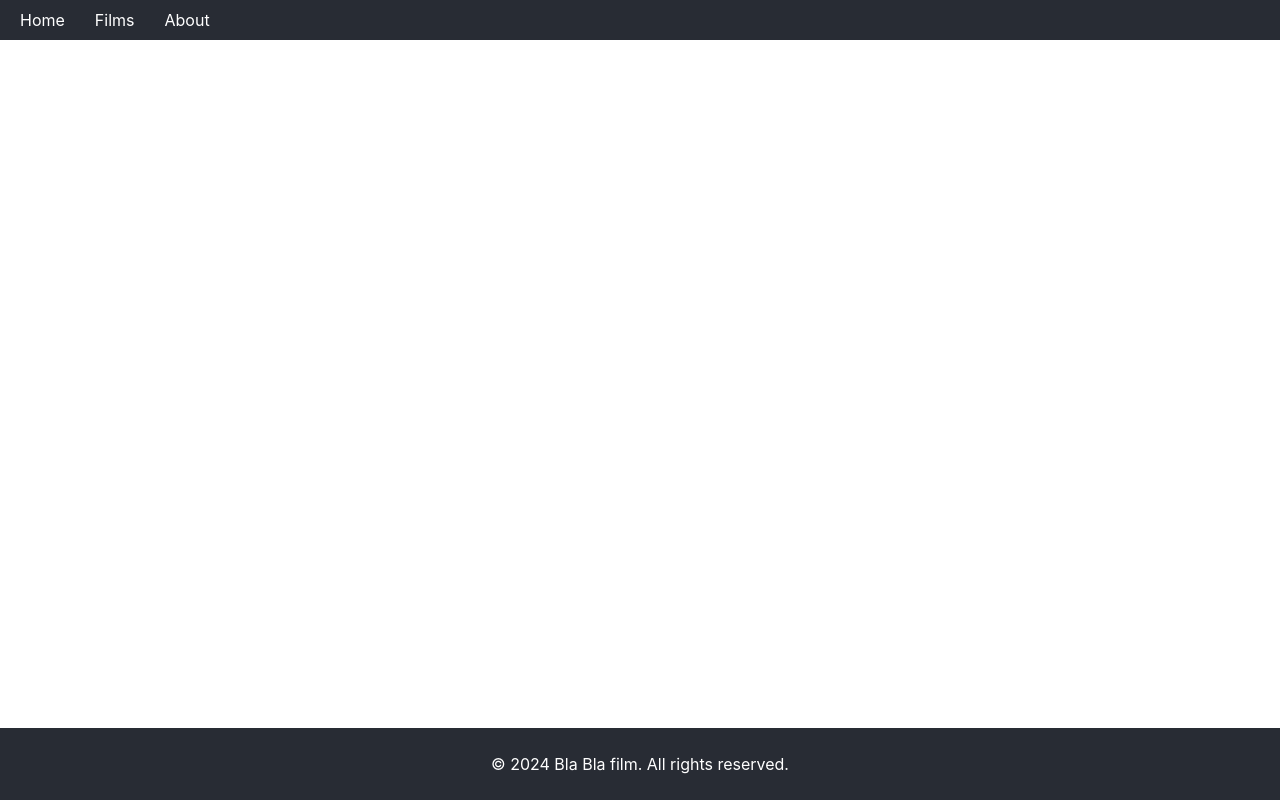
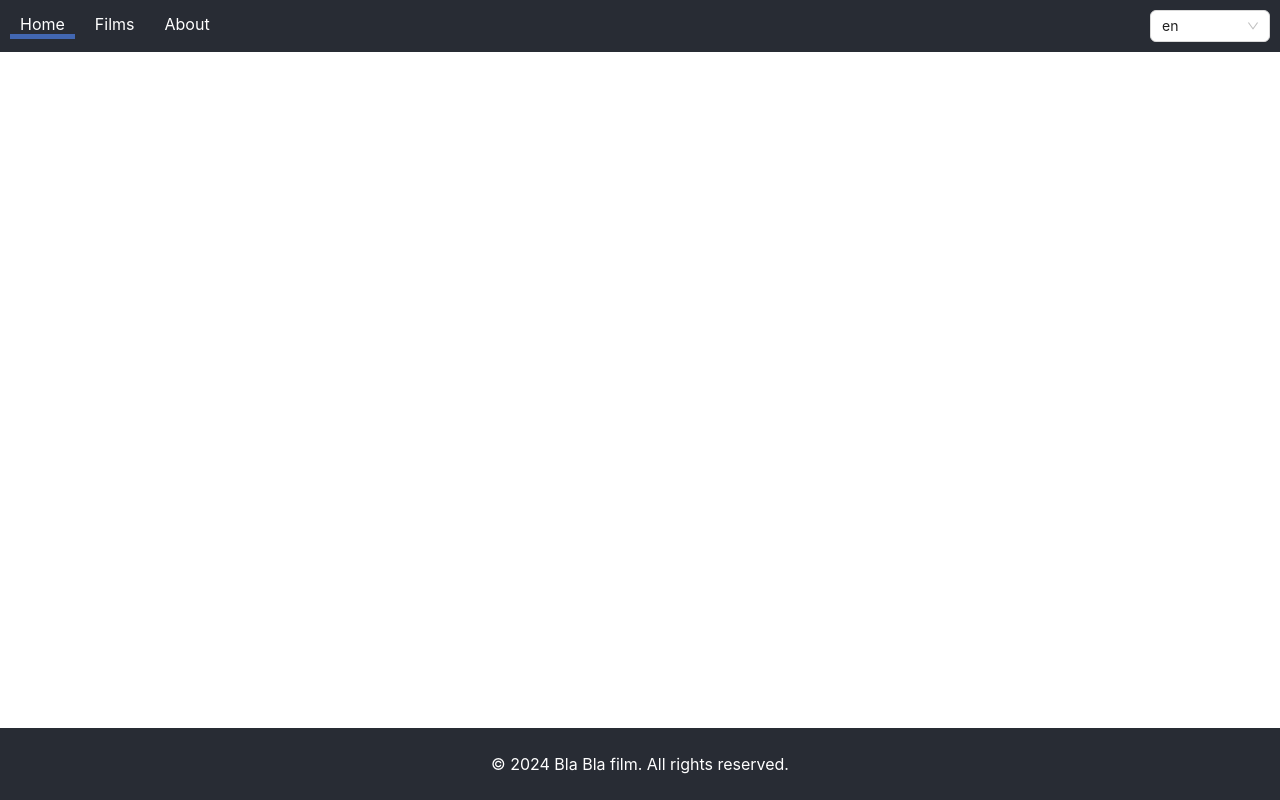
Before and after one commit to olehmyts/blablafilm, a React (Create React App) app: page / in a window 1280 px wide. Built offline with nearby package versions, Linux system fonts and the light colour scheme; no server answers.

Commit message:
Implement change language context

```diff
--- a/src/App.tsx
+++ b/src/App.tsx
@@ -2,15 +2,18 @@ import "./App.css";
 import Header from "./components/header.component";
 import { Footer } from "./components/footer.component";
 import BaseRouter from "./router/base.router";
+import { LanguageProvider } from "./store/changeLanguage.context";
 
 const App: React.FC = () => {
   return (
     <div className="App">
-      <Header />
-      <div className="content">
-        <BaseRouter />
-      </div>
-      <Footer />
+      <LanguageProvider>
+        <Header />
+        <div className="content">
+          <BaseRouter />
+        </div>
+        <Footer />
+      </LanguageProvider>
     </div>
   );
 };
--- a/src/components/header.component.tsx
+++ b/src/components/header.component.tsx
@@ -1,18 +1,34 @@
-import { Link } from "react-router-dom";
+import { Link, useLocation } from "react-router-dom";
 import { routes } from "../router/routes";
-// import { Select } from "antd";
-// import useAppLanguage from "../hooks/useAppLanguage";
-// import { useState } from "react";
+import { Select } from "antd";
+import useAppLanguage from "../hooks/useAppLanguage";
+import { useLanguage } from "../store/changeLanguage.context";
 
 const Header = () => {
-  // const { languages } = useAppLanguage();
-  // const [appLanguage, setAppLanguage] = useState<string>(
-  //   localStorage.getItem("lang")!
-  // );
-  // function setLanguage(lang: string) {
-  //   setAppLanguage(lang);
-  //   localStorage.setItem("lang", lang);
-  // }
+  const applicationLanguage = useLanguage();
+  const location = useLocation();
+
+  const menuItems = [
+    {
+      key: routes.home,
+      label: "Home",
+    },
+    {
+      key: routes.films,
+      label: "Films",
+    },
+    {
+      key: routes.about,
+      label: "About",
+    },
+  ];
+
+  const { languages } = useAppLanguage();
+
+  function setLanguage(lang: string) {
+    applicationLanguage.setLanguage(lang)
+    localStorage.setItem("lang", lang);
+  }
 
   return (
     <header style={{ background: "#282c34", padding: "10px", color: "white" }}>
@@ -24,37 +40,41 @@ const Header = () => {
         }}
       >
         <div style={{ display: "flex", gap: "10px" }}>
-          <Link
-            to={routes.home}
-            style={{ margin: "0 10px", color: "white", textDecoration: "none" }}
-          >
-            Home
-          </Link>
-          <Link
-            to={routes.films}
-            style={{ margin: "0 10px", color: "white", textDecoration: "none" }}
-          >
-            Films
-          </Link>
-          <Link
-            to={routes.about}
-            style={{ margin: "0 10px", color: "white", textDecoration: "none" }}
-          >
-            About
-          </Link>
+          {menuItems.map((menuItem) => (
+            <Link
+              key={menuItem.key}
+              to={menuItem.key}
+              style={{
+                padding: "0 10px",
+                color: "white",
+                textDecoration: "none",
+                // backgroundColor:
+                //   menuItem.key === location.pathname.slice(1) ||
+                //   menuItem.key.split("/")[1] === location.pathname.split("/")[2]
+                //     ? "#4267B2"
+                //     : "",
+                borderBottom:
+                  menuItem.key === location.pathname.slice(1) ||
+                  menuItem.key.split("/")[1] === location.pathname.split("/")[2]
+                    ? "5px solid #4267B2"
+                    : "",
+              }}
+            >
+              {menuItem.label}
+            </Link>
+          ))}
         </div>
-        {/* <div>
+        <div>
           <Select
             style={{ width: 120, textAlign: "left" }}
-            allowClear
             options={languages.map((item) => ({
               label: item.english_name,
               value: item.iso_639_1,
             }))}
             onChange={setLanguage}
-            defaultValue={appLanguage}
+            defaultValue={applicationLanguage?.language}
           />
-        </div> */}
+        </div>
       </nav>
     </header>
   );
--- a/src/pages/films.page.tsx
+++ b/src/pages/films.page.tsx
@@ -1,21 +1,21 @@
-// import useProducts from "./hooks/useProducts";
 import {
   Row,
   Segmented,
   Card,
   Image,
-  Select,
   Col,
   Pagination,
   Spin,
 } from "antd";
 // import useMovieGenres from "./hooks/useMovieGenres";
 import useMovieLists from "../hooks/useMovieLists";
-import useAppLanguage from "../hooks/useAppLanguage";
 import React, { useEffect, useState } from "react";
 import { Link, useNavigate, useSearchParams } from "react-router-dom";
+import { useLanguage } from "../store/changeLanguage.context";
 
 const Films: React.FC = () => {
+  const applicationLanguage = useLanguage();
+
   const navigate = useNavigate();
   const [searchParams, setSearchParams] = useSearchParams();
   const args = searchParams.get("args");
@@ -25,15 +25,10 @@ const Films: React.FC = () => {
   const getCategory = params.get("category");
   const getPage = params.get("page")!;
 
-  if (!localStorage.getItem("lang")) localStorage.setItem("lang", "en");
-
   const [movieCategory, setMovieCategory] = useState<string>(
     getCategory ? getCategory : "popular"
   );
   const [page, setPage] = useState<number>(getPage ? +getPage : 1);
-  const [appLanguage, setAppLanguage] = useState<string>(
-    localStorage.getItem("lang")!
-  );
 
   useEffect(() => {
     if (!searchParams.has("args")) {
@@ -43,17 +38,11 @@ const Films: React.FC = () => {
   }, [searchParams, navigate, movieCategory, page]);
 
   // const { movieGenres, loading } = useMovieGenres();
-  const { languages } = useAppLanguage();
   const { movies, moviesLoading } = useMovieLists(
     movieCategory,
-    appLanguage,
+    applicationLanguage.language,
     page
   );
-
-  function setLanguage(lang: string) {
-    setAppLanguage(lang);
-    localStorage.setItem("lang", lang);
-  }
 
   function onChangeCategory(category: string) {
     setMovieCategory(category);
@@ -80,19 +69,6 @@ const Films: React.FC = () => {
 
   return (
     <div>
-      <Row style={{ float: "right" }}>
-        <Col span={24}>
-          <Select
-            style={{ width: 120, textAlign: "left" }}
-            options={languages.map((item) => ({
-              label: item.english_name,
-              value: item.iso_639_1,
-            }))}
-            onChange={setLanguage}
-            defaultValue={appLanguage}
-          />
-        </Col>
-      </Row>
       <Row>
         {/* <Select
     style={{ width: 200, textAlign: "left" }}
@@ -128,17 +104,6 @@ const Films: React.FC = () => {
           />
         </Col>
       </Row>
-      {/* <Row
-      >
-        <Pagination
-          current={page}
-          hideOnSinglePage
-          total={movies!.total_results > 10000 ? 10000 : movies?.total_results}
-          onChange={onChangePage}
-          defaultPageSize={20}
-          showSizeChanger={false}
-        />
-      </Row> */}
       <Row
         style={{
           display: "flex",
@@ -147,7 +112,7 @@ const Films: React.FC = () => {
         }}
       >
         {movies?.results.map((movie) => (
-          <Link to={`${movie.id}`}>
+          <Link to={`${movie.id}`} key={movie.id}>
             <Card
               key={movie.id}
               type="inner"
--- a/src/pages/movieDetail.page.tsx
+++ b/src/pages/movieDetail.page.tsx
@@ -3,15 +3,17 @@ import { Image, Row, Col, Tag } from "antd";
 import { useParams } from "react-router-dom";
 import useMovieDetail from "../hooks/useMovieDetail";
 import useMovieDetailPictures from "../hooks/useMovieDetailPictures";
+import { useLanguage } from "../store/changeLanguage.context";
 
 const MovieDetail: React.FC = () => {
+  const applicationLanguage = useLanguage();
+
   const { id } = useParams();
-  const lang = localStorage.getItem("lang")!;
 
-  const { movieDetail, movieDetailsLoading } = useMovieDetail(+id!, lang);
+  const { movieDetail, movieDetailsLoading } = useMovieDetail(+id!, applicationLanguage.language);
 
   const { movieDetailImages, movieDetailsImagesLoading } =
-    useMovieDetailPictures(+id!, lang);
+    useMovieDetailPictures(+id!, applicationLanguage.language);
 
   if (movieDetailsLoading) return <p>Loading...</p>;
   if (movieDetailsImagesLoading) return <p>Loading...</p>;
--- a/src/router/routes.ts
+++ b/src/router/routes.ts
@@ -1,6 +1,6 @@
 export const baseURL = 'blablafilm';
 export const routes = {
-  home: baseURL + '/',
+  home: baseURL + '',
   about: baseURL + '/about',
   films: baseURL + '/films',
   movieDetail: baseURL + '/films/:id',
--- /dev/null
+++ b/src/store/changeLanguage.context.tsx
@@ -0,0 +1,28 @@
+import React, { createContext, useContext, useState, ReactNode } from "react";
+
+type LanguageContextType = {
+  language: string;
+  setLanguage: (lang: string) => void;
+};
+
+const LanguageContext = createContext<LanguageContextType | undefined>(undefined);
+
+export const LanguageProvider: React.FC<{ children: ReactNode }> = ({ children }) => {
+  if (!localStorage.getItem("lang")) localStorage.setItem("lang", "en");
+
+  const [language, setLanguage] = useState<string>(localStorage.getItem("lang")!);
+
+  return (
+    <LanguageContext.Provider value={{ language, setLanguage }}>
+      {children}
+    </LanguageContext.Provider>
+  );
+};
+
+export const useLanguage = (): LanguageContextType => {
+  const context = useContext(LanguageContext);
+  if (!context) {
+    throw new Error("useLanguage must be used within a LanguageProvider");
+  }
+  return context;
+};
```
